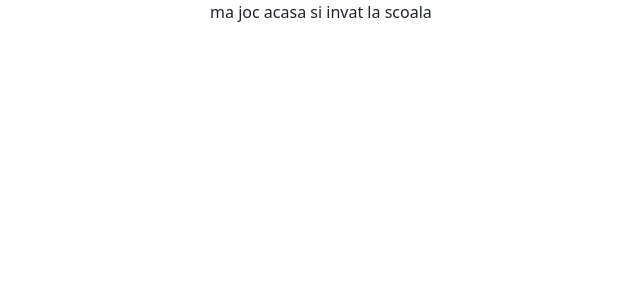
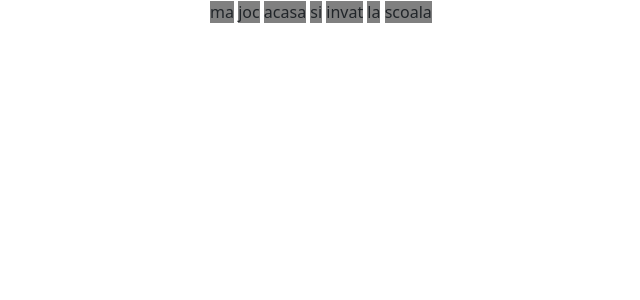
Before and after one commit to CalinTimofte/licenta, a React (Create React App) app: page / in a window 1280 px wide. Shown: the top 300 px of the page, without its empty margins (317-957 px from the left). Built offline with nearby package versions, Linux system fonts and the light colour scheme.

Commit message:
feature adds state to individual words (part of a prop, active/inactive etc)

```diff
--- a/src/Chapters/LP/Chapter2/Exercise1.js
+++ b/src/Chapters/LP/Chapter2/Exercise1/Exercise1.js
@@ -1,5 +1,5 @@
 import React, {useState} from "react";
-import SelectableText from "../../../Reusables/SelectableText";
+import SelectableText from "../SelectableText";
 
 export default function Exercise1(){
     let [selectedText, changeSelectedText] = useState("");
--- a/src/Reusables/SelectableText.js
+++ b/src/Chapters/LP/Chapter2/SelectableText.js
@@ -1,17 +1,33 @@
 import React, {useState} from "react";
 
-function SelectableWord({word}){
+function SelectableWord({word, active}){
     let [selected, changeSelect] = useState(false);
 
     let selectedStyle = {backgroundColor: "yellow"}
     let unselectedStytle = {}
 
+    function changeActive(){
+        active = !active
+    }
+
+
     function toggle(){
         changeSelect(!selected)
     }
 
+    let activeWord = <span
+    onClick = {toggle}
+    style = {selected? selectedStyle : unselectedStytle}>{word}</span>
+
+    let inactiveWord = <span
+    data-bs-toggle="tooltip"
+    data-bs-placement="bottom"
+    title= "Double click to disable; Part of prop1"
+    onDoubleClick = {changeActive}
+    style = {{backgroundColor: "gray"}}>{word}</span>
+
     return(
-        <span onClick = {toggle} style = {selected? selectedStyle : unselectedStytle}>{word}</span>
+        <>{active? activeWord : inactiveWord}</>
     )
 }
 
@@ -40,7 +56,7 @@ function SelectableText({sentenceHandler, words}){
     return(
         <div>
             {clickedWords.words.map((word, index) => (
-                <span key = {index} onClick = {() => changeClickedWords(index)}><SelectableWord word = {word}/>&nbsp;</span>
+                <span key = {index} onClick = {() => changeClickedWords(index)}><SelectableWord active = {false} word = {word}/>&nbsp;</span>
             ))}
         </div>
     )
--- a/src/index.js
+++ b/src/index.js
@@ -1,7 +1,7 @@
 import ReactDOM from 'react-dom';
 import './index.css';
 // import App from './App'
-import Exercise1 from './Chapters/LP/Chapter2/Exercise1'
+import Exercise1 from './Chapters/LP/Chapter2/Exercise1/Exercise1'
 
 ReactDOM.render(
   <Exercise1/>,
```
